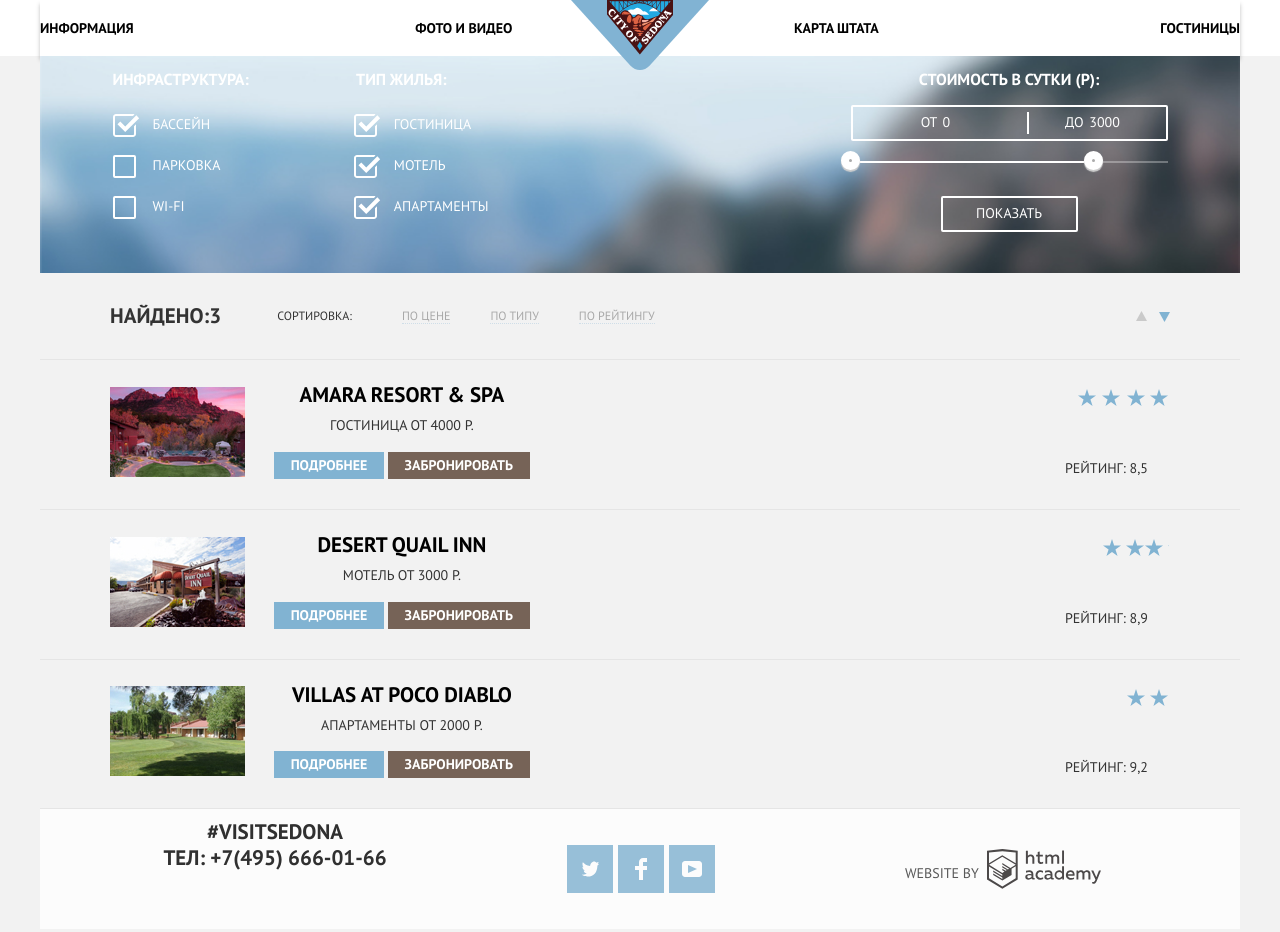
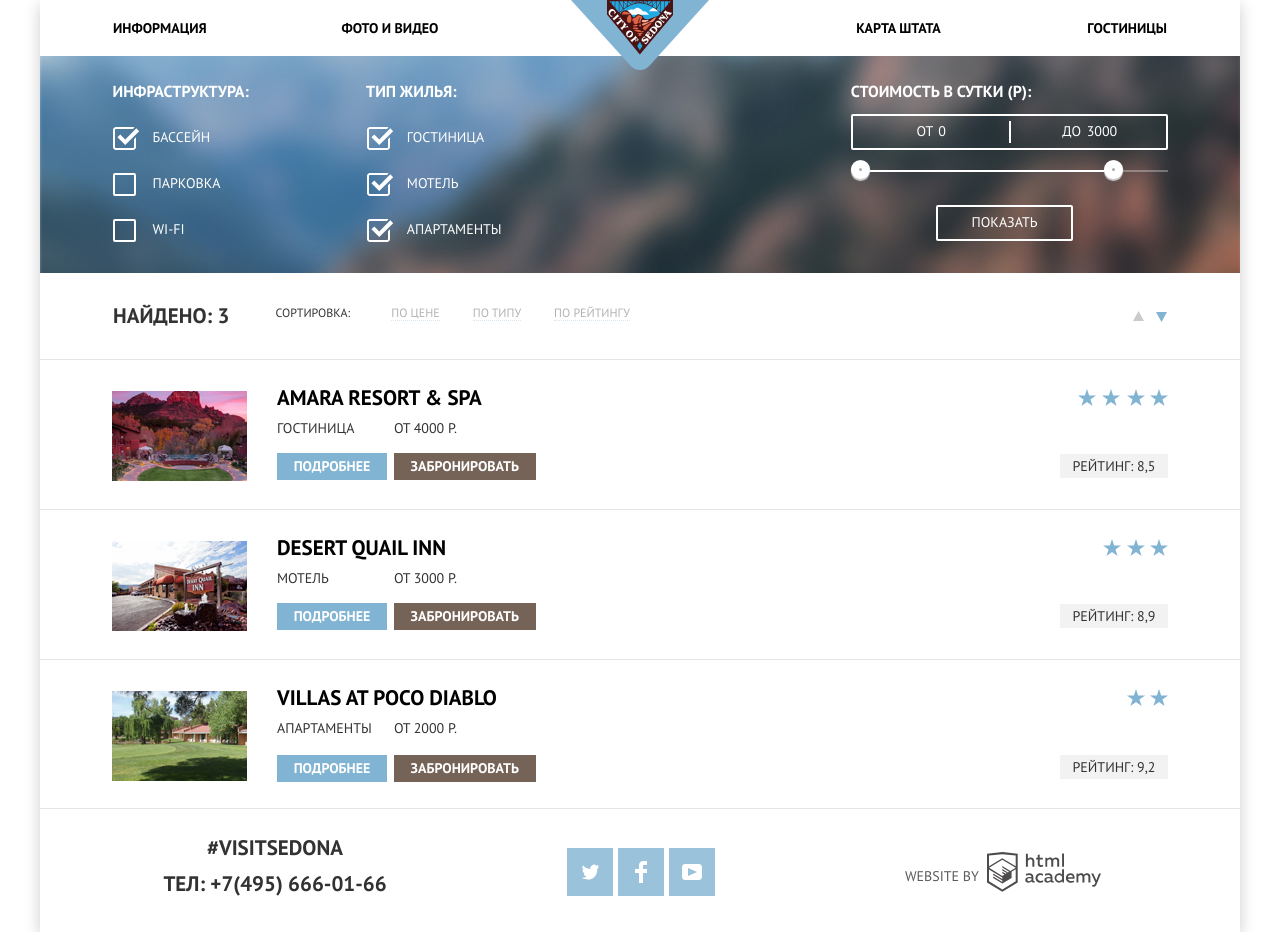
Before and after one commit to zonda1/1678643-sedona-30, a plain HTML site: page catalog.html in a window 1280 px wide. Drawn offline with Linux system fonts and the light colour scheme.

Commit message:
Оформление контента внутренней страницы

```diff
--- a/catalog.html
+++ b/catalog.html
@@ -9,33 +9,32 @@
   <link rel="manifest" href="manifest.webmanifest">
   <title>Каталог гостиниц в Седоне</title>
   <link rel="stylesheet" href="css/normalize.css">
-  <link rel="stylesheet" href="css/style.css">
+  <link rel="stylesheet" href="css/style.min.css">
 </head>
 
-<body class="structure">
+<body class="structure-catalog">
+  <div class="structure-wrapper">
     <header class="main-header">
       <div class="wrapper">
-      <div class="header-wrapper">
         <nav class="main-nav">
           <a href="index.html" class="main-header-logo">
             <img src="img/logo.svg" width="138" height="70" alt="" class="header_logo-pic">
           </a>
-          <ul class="header-nav">
-            <li>
+          <ul class="catalog-nav">
+            <li class="header-item">
               <a href="#" class="header-link">Информация</a>
             </li>
-            <li>
+            <li class="header-item">
               <a href="#" class="header-link">Фото и видео</a>
             </li>
-            <li>
+            <li class="header-item">
               <a href="#" class="header-link">Карта штата</a>
             </li>
-            <li>
+            <li class="header-item">
               <a href="catalog.html" class="header-link header-link-current">Гостиницы</a>
             </li>
           </ul>
         </nav>
-      </div>
       </div>
     </header>
 
@@ -112,7 +111,7 @@
 
         <section class="sorting">
           <h2 class="title-second-level">Сортировка по типам</h2>
-        <p class="sorting-result">Найдено:3</p>
+          <p class="sorting-result">Найдено: 3</p>
           <p class="sorting-title">Сортировка:</p>
           <ul class="sorting-list">
             <li>
@@ -138,7 +137,7 @@
 
         </section>
 
-      <section>
+        <section class="hotels">
           <h2 class="title-second-level">Список гостиниц</h2>
           <ul class="hotels-list">
             <li class="hotels-item">
@@ -148,7 +147,7 @@
               <div class="hotels-info">
                 <h3><a class="hotels-name" href="#">Amara Resort & Spa</a></h3>
                 <p class="hotels-name-price">
-                Гостиница От 4000 Р.
+                  Гостиница <span>От 4000 Р.</span>
                 </p>
                 <p class="hotels-more-book">
                   <button class="button-more" type="button">Подробнее</button>
@@ -166,7 +165,7 @@
               <div class="hotels-info">
                 <h3><a class="hotels-name" href="#">Desert Quail Inn</a></h3>
                 <p class="hotels-name-price">
-                Мотель От 3000 Р.
+                  Мотель <span>От 3000 Р.</span>
                 </p>
                 <p class="hotels-more-book">
                   <button class="button-more" type="button">Подробнее</button>
@@ -184,7 +183,7 @@
               <div class="hotels-info">
                 <h3><a class="hotels-name" href="#">Villas at Poco Diablo</a></h3>
                 <p class="hotels-name-price">
-                Апартаменты От 2000 Р.
+                  Апартаменты <span>От 2000 Р.</span>
                 </p>
                 <p class="hotels-more-book">
                   <button class="button-more" type="button">Подробнее</button>
@@ -195,6 +194,7 @@
                 <span class="rating">Рейтинг: 9,2</span>
               </p>
             </li>
+
           </ul>
         </section>
       </div>
@@ -204,9 +204,9 @@
       <div class="wrapper">
         <section class="footer-contacts">
           <h2 class="title-second-level">Контакты</h2>
-        <p>#VISITSEDONA<br>
-          ТЕЛ: <a class="footer-phone" href="tel:+74956660166">+7(495) 666-01-66</a>
-        </p>
+          <p>#VISITSEDONA</p>
+          <p>ТЕЛ: <a class="footer-phone" href="tel:+74956660166">+7(495) 666-01-66</a></p>
+
         </section>
         <section class="footer-social">
           <h2 class="title-second-level">Мы в соцсетях</h2>
@@ -237,6 +237,9 @@
         </p>
       </div>
     </footer>
+  </div>
+
+
 </body>
 
 </html>
--- a/css/style.css
+++ b/css/style.css
@@ -90,6 +90,7 @@ a {
 }
 
 .header-nav,
+.catalog-nav,
 .benefits-list,
 .social-list,
 .facilities-list,
@@ -129,6 +130,10 @@ a {
   background-color: var(--basic-cream);
 }
 
+.structure-catalog {
+  background-color: var(--basic-white);
+}
+
 .structure-wrapper {
   display: grid;
   grid-template-rows:
@@ -137,6 +142,7 @@ a {
   width: 1200px;
   margin: 0 auto;
   box-shadow: 0px 5px 15px rgba(var(--shadow-2), 0.2);
+  background-color: var(--basic-white);
 
 }
 
@@ -148,7 +154,6 @@ a {
 .main-nav {
   display: flex;
   width: 1200px;
-
 }
 
 .header-nav {
@@ -159,6 +164,15 @@ a {
   height: 56px;
   align-items: center;
   box-shadow: 0px 4px 4px rgba(var(--shadow-1), 0.25);
+}
+
+.catalog-nav {
+  display: flex;
+  flex-wrap: wrap;
+  justify-content: space-between;
+  width: 100%;
+  height: 56px;
+  align-items: center;
 }
 
 .main-header-logo {
@@ -338,7 +352,6 @@ a {
 }
 
 .button-search {
-
   width: 568px;
   height: 86px;
   font-weight: bold;
@@ -542,12 +555,13 @@ a {
 }
 
 .filters {
-  padding: 12.5px 60px 0;
+  padding: 25px 60px 0;
   height: 217px;
   background-color: var(--basic-blue);
   background-image: url(../img/form-background.jpg);
   background-repeat: no-repeat;
-  background-size: 100%;
+  background-size: cover;
+  background-position-y: 34%;
   color: var(--basic-white);
 
 }
@@ -577,7 +591,7 @@ a {
 .facilities-list {
   display: grid;
   grid-template-rows: repeat(3, auto);
-  row-gap: 20px;
+  row-gap: 25px;
   padding-top: 20px;
 }
 
@@ -616,24 +630,21 @@ a {
   background-position: 0 0;
 }
 
-.hotel-type {
-  justify-content: start;
-}
 
 .hotel-type .legend-name {
-  margin-left: -60px;
+  margin-left: -50px;
 }
 
 .hotel-type-list {
   display: grid;
   grid-template-rows: repeat(3, auto);
-  row-gap: 20px;
+  row-gap: 25px;
   padding-top: 20px;
 }
 
 .hotel-type-item {
   justify-self: start;
-  margin-left: 120px;
+  margin-left: 133px;
 }
 
 
@@ -644,13 +655,16 @@ a {
   border: none;
 }
 
+.price .legend-name {
+  margin-left: -68px;
+}
+
 .range-filter {
-  margin-top: 10.5px;
+  margin-top: 7px;
 }
 
 .price-controls {
   display: flex;
-  justify-content: space-around;
   align-items: center;
   background-color: transparent;
   border: 2px solid;
@@ -663,12 +677,12 @@ a {
 
 .price-controls .min-price {
   width: max-content;
-  margin-left: 50px;
+  margin-left: 64px;
+  margin-right: 23px;
 }
 
 .price-controls .max-price {
   width: max-content;
-  margin-right: 10px;
 }
 
 .price-controls input {
@@ -682,6 +696,8 @@ a {
   width: 2px;
   height: 22px;
   background-color: var(--basic-white);
+  margin-right: 51px;
+
 }
 
 .range-controls {
@@ -698,7 +714,7 @@ a {
 .bar {
   position: absolute;
   top: 0;
-  left: 0;
+  left: 6px;
   width: 248px;
   height: 2px;
   background-color: var(--basic-white);
@@ -707,7 +723,7 @@ a {
 .toggle {
   position: absolute;
   top: -9.5px;
-  left: -9.5px;
+  left: 0;
   width: 19px;
   height: 19px;
   padding: 0;
@@ -720,7 +736,7 @@ a {
 }
 
 .toggle-max {
-  left: 233px;
+  left: 253px;
 }
 
 .price-button {
@@ -733,7 +749,7 @@ a {
   border: 2px solid;
   border-color: var(--basic-white);
   border-radius: 2px;
-  justify-self: center;
+  margin-left: -9px;
 }
 
 .price-button:hover {
@@ -749,7 +765,7 @@ a {
   display: flex;
   height: 86px;
   align-items: center;
-  padding: 0 70px;
+  padding: 0 73px;
   margin: 0;
 }
 
@@ -761,20 +777,21 @@ a {
 }
 
 .sorting-title {
-  margin-right: 40px;
+  margin-right: 41px;
   font-size: 12px;
   line-height: 18px;
-  padding: 10px;
+  padding-bottom: 6px;
 }
 
 .sorting-list {
   display: flex;
   font-size: 12px;
   line-height: 18px;
+  padding-bottom: 6px;
 }
 
 .sorting-item-link {
-  margin-right: 40px;
+  margin-right: 33px;
   color: var(--basic-black);
 }
 
@@ -851,6 +868,7 @@ a {
 .hotels-item:last-child {
   border-bottom: 1px solid;
   border-color: var(--special-cream-2);
+  margin-bottom: 3px;
 }
 
 .hotels-item:nth-child(1)::after {
@@ -871,7 +889,7 @@ a {
   right: 0;
   width: 66px;
   height: 17px;
-  background-image: url(../img/icons/2-stars-icon.svg);
+  background-image: url(../img/icons/3-stars-icon.svg);
   margin-right: 71px;
 }
 
@@ -888,27 +906,30 @@ a {
 
 .hotels-pic {
   grid-column: 1/2;
-  align-self: center;
-  margin-right: 29px;
+  align-self: flex-start;
+  margin-right: 30px;
+  margin-left: 2px;
+  margin-top: 31px;
 }
 
 .hotels-info {
+  display: grid;
   height: 90px;
   grid-column: 2/3;
   justify-self: start;
-  align-self: center;
-  margin-top: -15px;
+  align-self: start;
+  margin-top: 24.5px;
 }
 
 .hotels-info h3 {
   padding: 0;
   margin: 0;
   margin-bottom: 7px;
+  justify-self: start;
+
 }
 
 .hotels-name {
-  padding: 0;
-  margin: 0;
   font-weight: bold;
   font-size: 21px;
   line-height: 26px;
@@ -916,10 +937,20 @@ a {
 }
 
 .hotels-name-price {
+  width: 180px;
+  display: inline-flex;
+  justify-content: space-between;
   padding: 0;
   margin: 0;
-  margin-bottom: 15.5px;
+  margin-bottom: 14px;
+  justify-self: start;
 }
+
+.hotels-item:last-child .hotels-name-price {
+  margin-bottom: 16px;
+}
+
+
 
 .hotels-more-book {
   padding: 0;
@@ -927,10 +958,12 @@ a {
 }
 
 .hotels-rating {
-  padding: 0;
-  margin: 0;
   grid-column: 3/4;
   align-self: end;
+  margin-bottom: 32px;
+}
+
+.hotels-item:last-child .hotels-rating {
   margin-bottom: 30px;
 }
 
@@ -944,7 +977,8 @@ a {
 }
 
 .rating {
-  padding: 3px 15px;
+  padding: 3px 13px;
+  margin-left: 15px;
   background-color: var(--basic-cream);
 }
 
@@ -956,6 +990,8 @@ a {
   color: var(--basic-white);
   text-transform: uppercase;
   border: none;
+  margin-right: 3px;
+  text-align: center;
 }
 
 .button-more:hover {
```
Also changed, not shown: css/style.min.css. Lines whose indentation alone changed are shown as unchanged.
